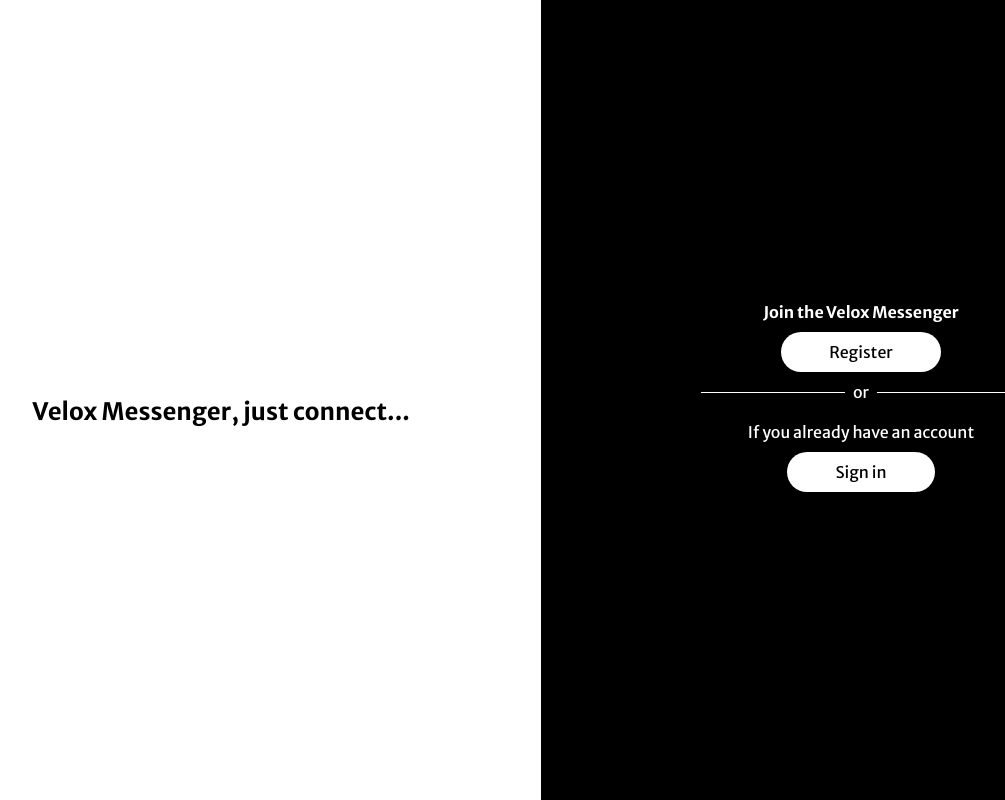
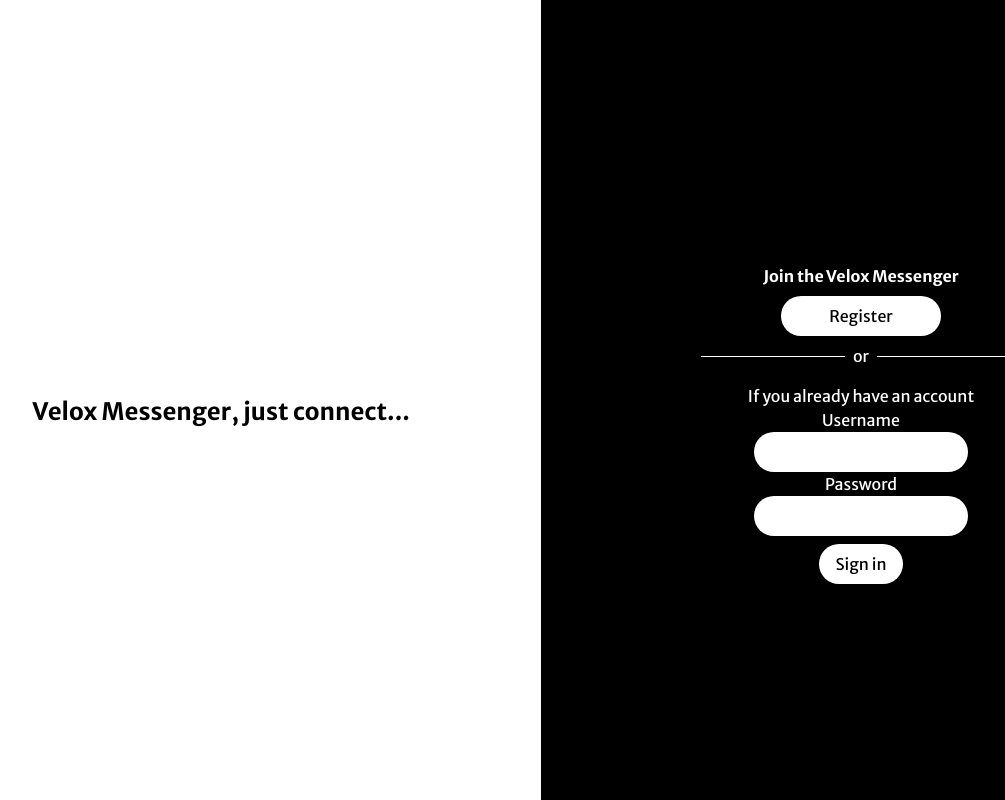
Before and after one commit to SzymanskiFilip/VELOXMSG, a React (Create React App) app in the folder frontend/: page / in a window 1280 px wide. Both pictures are taken after a click on the button "Sign in". Shown: the whole page, without its empty margins (99-1104 px from the left). Built offline with nearby package versions, Linux system fonts and the light colour scheme.

Commit message:
finished starting page, working on login functionalitties

```diff
--- a/frontend/src/App.tsx
+++ b/frontend/src/App.tsx
@@ -6,8 +6,7 @@
 import RequireAuth from "./utils/RequireAuth";
 import {AuthContext} from "./context/AuthContext";
 import BlockAuth from "./utils/BlockAuth";
-import Home from "./pages/Home";
-import Login from "./pages/Login";
+import Index from "./pages/Index";
 
 function App() {
 
@@ -26,10 +25,11 @@
         <Route path="/" element={
             <AuthContext.Provider value={client}>
                 <BlockAuth>
-                    <Login/>
+                    <Index/>
                 </BlockAuth>
             </AuthContext.Provider>
         }/>
+
         <Route path="/home" element={
             <AuthContext.Provider value={client}>
                 <RequireAuth>
@@ -37,6 +37,8 @@
                 </RequireAuth>
             </AuthContext.Provider>
         }/>
+
+
     </Routes>
   );
 }
--- /dev/null
+++ b/frontend/src/components/login/LoginForm.tsx
@@ -0,0 +1,13 @@
+function LoginForm(authenticate: any): JSX.Element{
+    return(
+        <div className="flex flex-col items-center justify-center">
+            <h1 className="text-white">Username</h1>
+            <input type="text" className="rounded-full p-2 outline-none"/>
+            <h1 className="text-white">Password</h1>
+            <input type="password" className="rounded-full p-2 outline-none"/>
+            <button className="bg-white rounded-full p-2 mt-2 px-4" onClick={() => authenticate}>Sign in</button>
+        </div>
+    );
+}
+
+export default LoginForm;
--- a/frontend/src/pages/Login.tsx
+++ b/frontend/src/pages/Index.tsx
@@ -1,4 +1,16 @@
-function Login(): JSX.Element{
+import {useNavigate} from "react-router-dom";
+import {useState} from "react";
+import LoginForm from "../components/login/LoginForm";
+
+function Index(): JSX.Element{
+
+    const navigation = useNavigate();
+    const [loginForm, setLoginForm] = useState<boolean>(false);
+
+    function authenticate(){
+        console.log("hello from login component")
+    }
+
     return(
         <div className="bg-black flex flex-col h-screen lg:flex-row">
 
@@ -20,13 +32,21 @@
                 </div>
 
                 <p className="text-white text-center mt-4">If you already have an account</p>
-                <div className="flex flex-row items-center justify-center pb-12">
-                    <button className="text-black bg-white rounded-full px-12 py-2 mt-2 mb-2">Sign in</button>
-                </div>
+                {
+                    loginForm
+                    ?
+                    <LoginForm authenticate={authenticate}/>
+                        //TODO: fix passing function
+                    :
+                    <div className="flex flex-row items-center justify-center pb-12">
+                    <button onClick={() => setLoginForm(true)} className="text-black bg-white rounded-full px-12 py-2 mt-2 mb-2">Sign in</button>
+                    </div>
+                }
+
             </div>
 
         </div>
     );
 }
 
-export default Login;
+export default Index;
```
